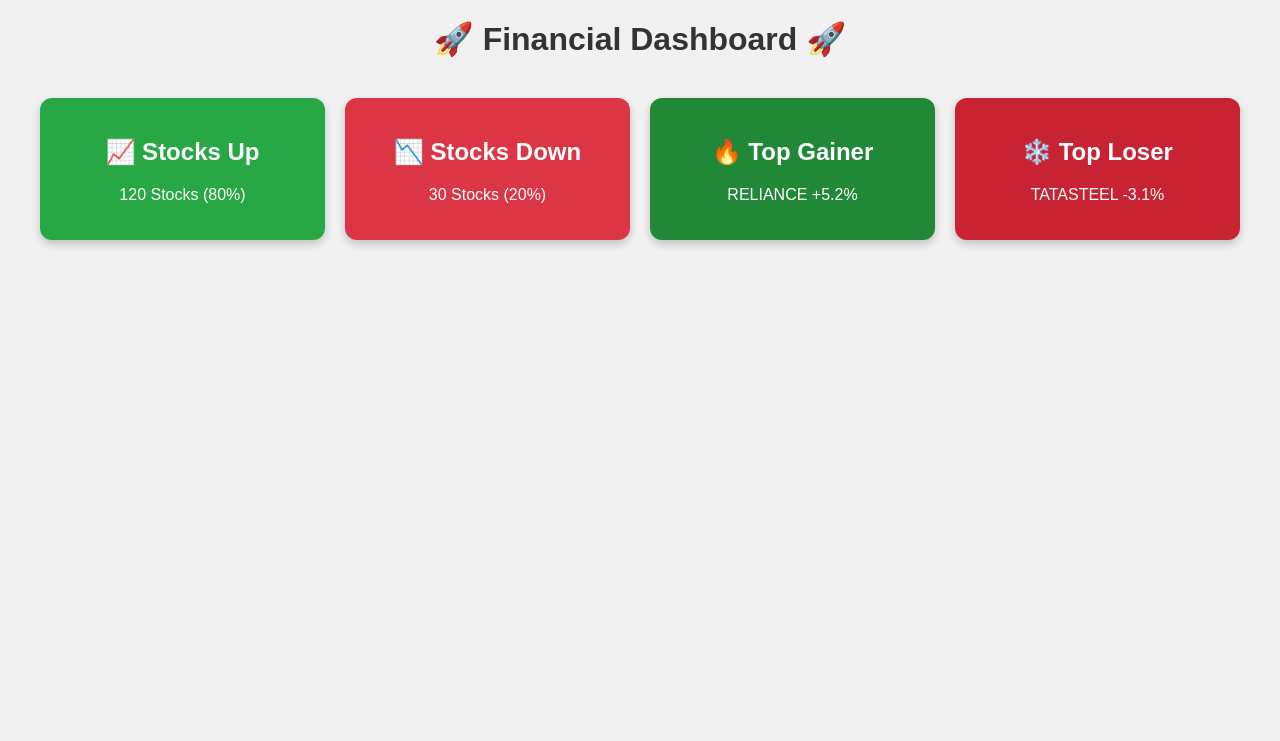
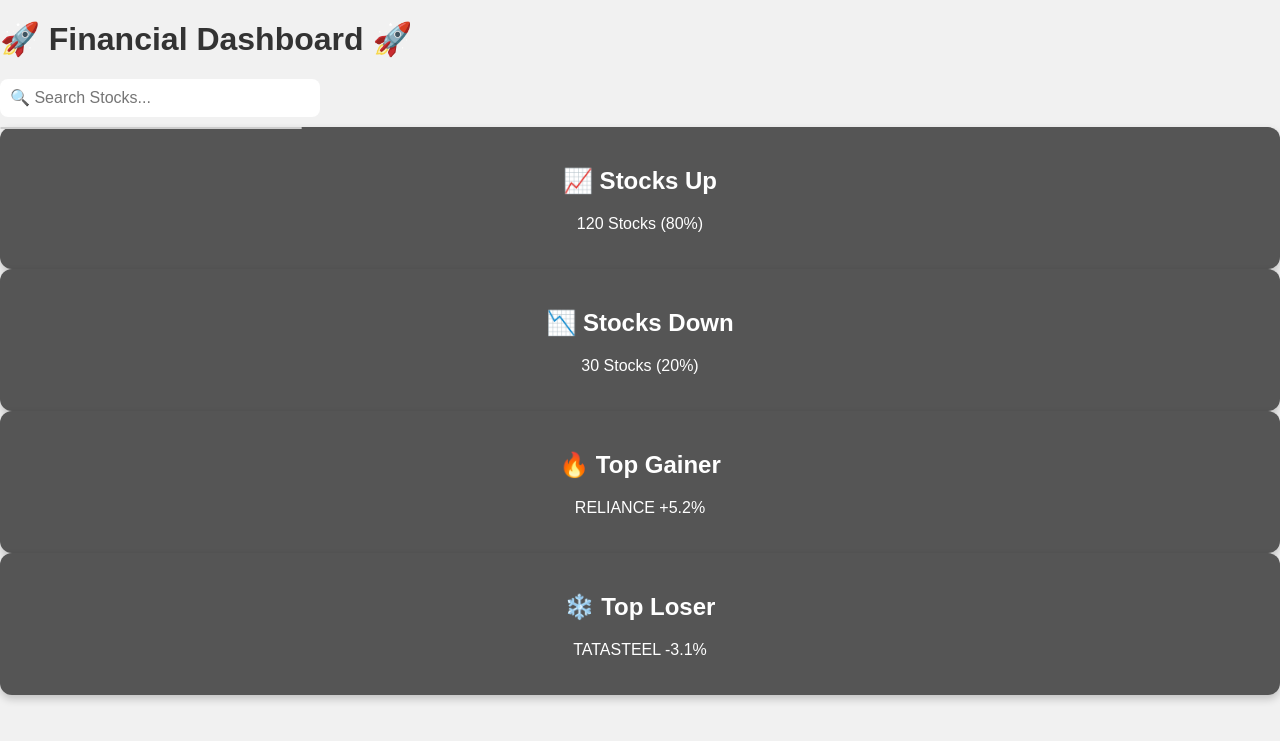
Before and after one commit to MrTradeBuddy/stock-analysis, a FastAPI app: page / in a window 1280 px wide. Shown: the top 741 px of the page. Run offline with FastAPI, Linux system fonts and the light colour scheme.

Commit message:
Update index.html

```diff
--- a/templates/index.html
+++ b/templates/index.html
@@ -3,31 +3,99 @@
 <head>
   <meta charset="UTF-8">
   <meta name="viewport" content="width=device-width, initial-scale=1.0">
-    <title>📈 Financial Dashboard</title>
+  <title>Financial Dashboard 🚀</title>
   <link rel="stylesheet" href="/static/css/styles.css">
+  <style>
+    /* Search Box + Suggestions */
+    #searchBox {
+        padding: 10px;
+        width: 300px;
+        font-size: 16px;
+        border-radius: 8px;
+        border: none;
+        margin-bottom: 10px;
+    }
+
+    .suggestions {
+        background: white;
+        border: 1px solid #ccc;
+        max-height: 150px;
+        overflow-y: auto;
+        width: 300px;
+        margin: 0 auto;
+        border-radius: 5px;
+        position: absolute;
+        z-index: 1000;
+    }
+
+    .suggestions div {
+        padding: 10px;
+        cursor: pointer;
+    }
+
+    .suggestions div:hover {
+        background-color: #f0f0f0;
+    }
+  </style>
 </head>
 <body>
+  <header>
+    <h1>🚀 Financial Dashboard 🚀</h1>
+    <input type="text" id="searchBox" placeholder="🔍 Search Stocks..." oninput="showSuggestions()" autocomplete="off">
+    <div class="suggestions" id="suggestions"></div>
+  </header>
 
-    <h1 style="text-align:center;">🚀 Financial Dashboard 🚀</h1>
-
-    <div class="dashboard-container">
-        <div class="card up">
+  <main class="dashboard">
+    <div class="card green">
       <h2>📈 Stocks Up</h2>
       <p>120 Stocks (80%)</p>
     </div>
-        <div class="card down">
+    <div class="card red">
       <h2>📉 Stocks Down</h2>
       <p>30 Stocks (20%)</p>
     </div>
-        <div class="card gainer">
+    <div class="card green">
       <h2>🔥 Top Gainer</h2>
       <p>RELIANCE +5.2%</p>
     </div>
-        <div class="card loser">
+    <div class="card red">
       <h2>❄️ Top Loser</h2>
       <p>TATASTEEL -3.1%</p>
     </div>
-    </div>
+  </main>
+
+  <script>
+    const stocks = [
+      "RELIANCE", "TATASTEEL", "INFY", "HDFC", "ICICIBANK", "AXISBANK", "SUNPHARMA",
+      "LT", "SBIN", "KOTAKBANK", "ADANIPORTS", "ONGC", "ITC", "HINDUNILVR"
+    ];
+
+    function showSuggestions() {
+      const input = document.getElementById('searchBox').value.toUpperCase();
+      const suggestionsBox = document.getElementById('suggestions');
+      suggestionsBox.innerHTML = '';
+
+      if (input.length === 0) {
+        suggestionsBox.style.display = 'none';
+        return;
+      }
+
+      const filteredStocks = stocks.filter(stock => stock.startsWith(input));
+
+      filteredStocks.forEach(stock => {
+        const div = document.createElement('div');
+        div.textContent = stock;
+        div.onclick = () => {
+          document.getElementById('searchBox').value = stock;
+          suggestionsBox.innerHTML = '';
+          suggestionsBox.style.display = 'none';
+        };
+        suggestionsBox.appendChild(div);
+      });
+
+      suggestionsBox.style.display = filteredStocks.length ? 'block' : 'none';
+    }
+  </script>
 
 </body>
 </html>
```
Lines whose indentation alone changed are shown as unchanged.
